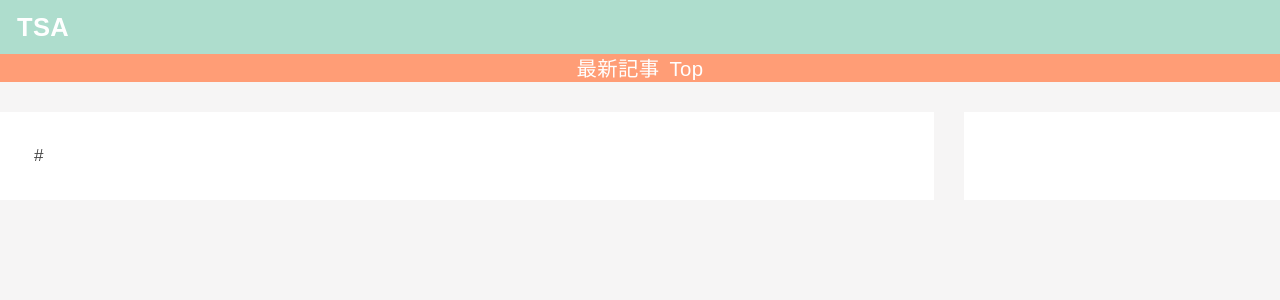
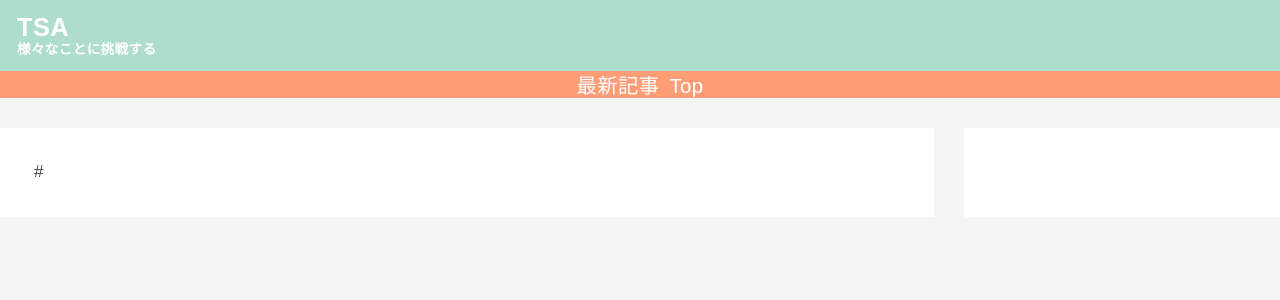
Before and after one commit to tattsuast/tattsuast.github.io, a Jekyll site: the page built from index.md, in a window 1280 px wide. Shown: the top 300 px of the page. Built offline with Jekyll 4.4.1, drawn with Linux system fonts in a browser that asks for light colours.

Commit message:
Update _config.yml

```diff
--- a/_config.yml
+++ b/_config.yml
@@ -1,9 +1,7 @@
 # Site settings
 title: TSA
-#description: Katsutoshi Seki's personal note.
-# author: <a href="http://wwws.amazon.co.jp/-/e/B00ADGVC1W">関 勝寿</a>
+description: 様々なことに挑戦する
 #author: <a href="https://tattsuast.github.io/toyo/">たっつー＊</a>
-#author-en: <a href="https://scholar.google.com/citations?user=Gs_ABawAAAAJ">Katsutoshi Seki</a>
 baseurl: ""
 url: "https://tattsuast.github.io"
 repository: "https://github.com/tattsuast/tattsuast.github.io"
```
